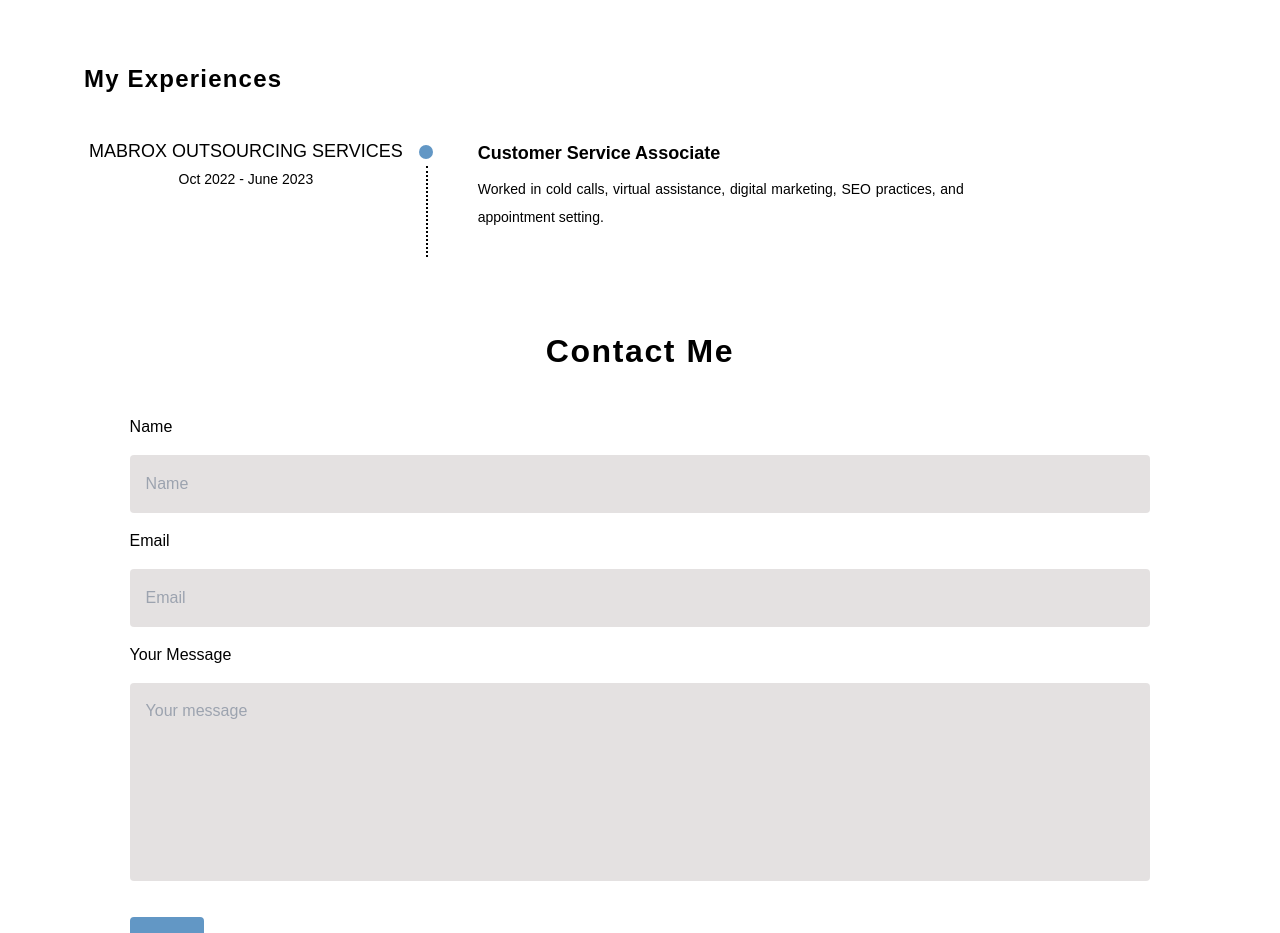
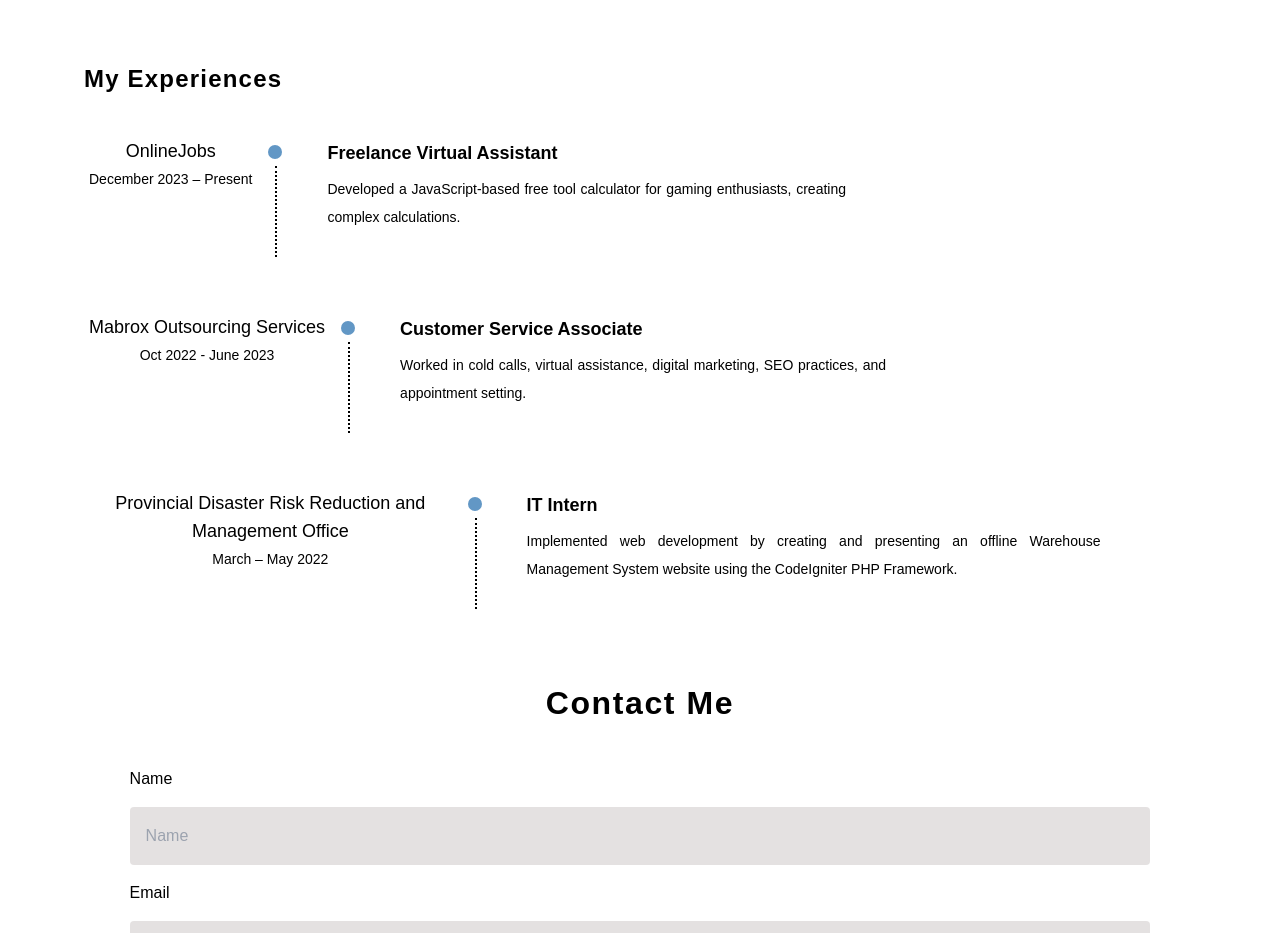
Before and after one commit to Marxasm/mj-portfolio, a React (Create React App) app: page / in a window 1280 px wide. Shown: the part 1880-2813 px from the top of the page. Built offline with nearby package versions, Linux system fonts and the light colour scheme.

Commit message:
May 2024 test

```diff
--- a/src/data/experienceData.js
+++ b/src/data/experienceData.js
@@ -1,11 +1,29 @@
 const expData = [
 
+  {
+    id: "1",
+    org: "OnlineJobs",
+    title: "Freelance Virtual Assistant",
+    date: "December 2023 – Present",
+    description: <p>Developed a JavaScript-based free tool calculator for gaming enthusiasts, creating complex calculations.</p>,
+  },
+
     {
-      id: "1",
-      org: "MABROX OUTSOURCING SERVICES",
+      id: "2",
+      org: "Mabrox Outsourcing Services",
       title: "Customer Service Associate",
       date: "Oct 2022 - June 2023",
       description: <p>Worked in cold calls, virtual assistance, digital marketing, SEO practices, and appointment setting.</p>,
+    },
+
+    {
+      id: "3",
+      org: "Provincial Disaster Risk Reduction and Management Office",
+      title: "IT Intern",
+      date: "March – May 2022",
+      description: <p>Implemented web development by creating and presenting an offline Warehouse Management System website
+      using the CodeIgniter PHP Framework.
+      </p>,
     },
 
 
```
